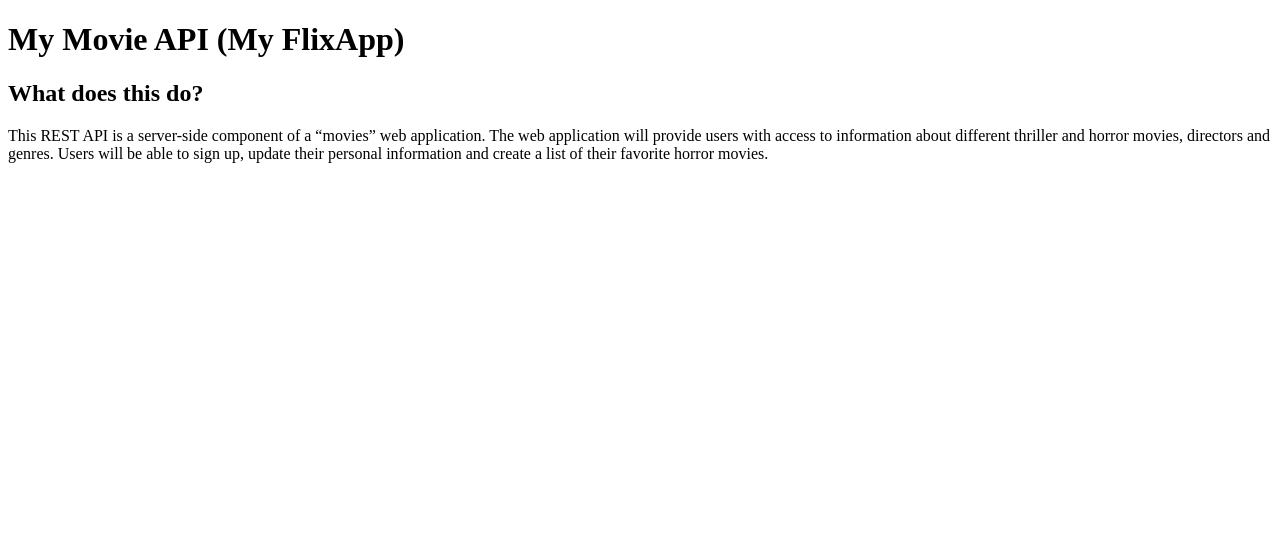
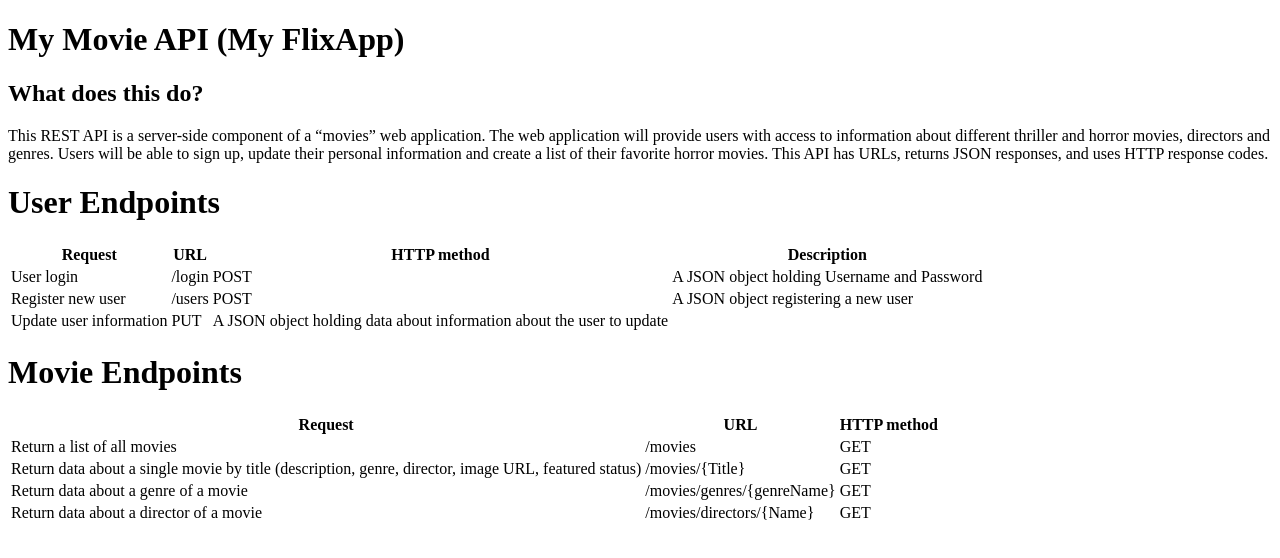
Before and after one commit to alicemorey/movies_api, a website: page public/documentation.html in a window 1280 px wide. Drawn offline with Linux system fonts and the light colour scheme.

Commit message:
Adding Endpoints

```diff
--- a/public/documentation.html
+++ b/public/documentation.html
@@ -13,7 +13,62 @@
     The web application will provide users with access to information about different
     thriller and horror movies, directors and genres.
     Users will be able to sign up, update their personal information and create a list
-    of their favorite horror movies. </p>
+    of their favorite horror movies. This API has URLs, returns JSON responses, and uses HTTP
+    response codes.</p>
+
+    <h1>User Endpoints</h1>
+    <table>
+        <th>Request</th>
+        <th>URL</th>
+        <th>HTTP method</th>
+        <th>Description</th>
+    <tr>
+        <td>User login</td>
+        <td>/login</td>
+        <td>POST</td>
+        <td>A JSON object holding Username and Password</td>
+    </tr>
+    <tr>
+        <td>Register new user</td>
+        <td>/users</td>
+        <td>POST</td>
+        <td>A JSON object registering a new user</td>
+    </tr>
+    <tr>
+        <td>Update user information</td>
+        <td>PUT</td>
+        <td>A JSON object holding data about information about the user to update </td>
+    </tr>
+    </table>
+    <h1> Movie Endpoints</h1>
+    <table>
+        <tr>
+            <th>Request</th>
+            <th>URL</th>
+            <th>HTTP method</th>
+        </tr>
+        <tr>
+            <td>Return a list of all movies</td>
+            <td>/movies</td>
+            <td>GET</td>
+        </tr>
+        <tr>
+            <td>Return data about a single movie by title (description,
+                genre, director, image URL, featured status)</td>
+            <td>/movies/{Title}</td>
+            <td>GET</td>
+        </tr>
+        <tr>
+            <td>Return data about a genre of a movie</td>
+            <td>/movies/genres/{genreName}</td>
+            <td>GET</td>
+        </tr>
+        <tr>
+            <td>Return data about a director of a movie</td>
+            <td>/movies/directors/{Name}</td>
+            <td>GET</td>
+        </tr>
+    </table>
 
 </body>
 </html>
```
